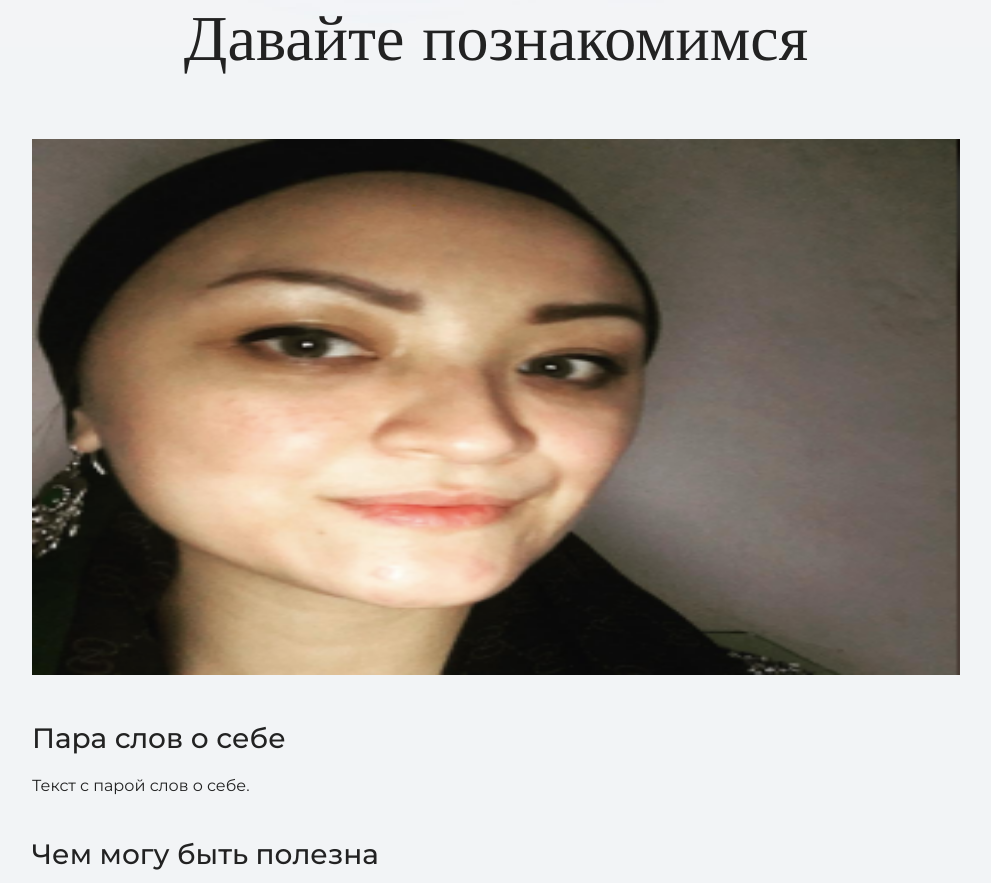
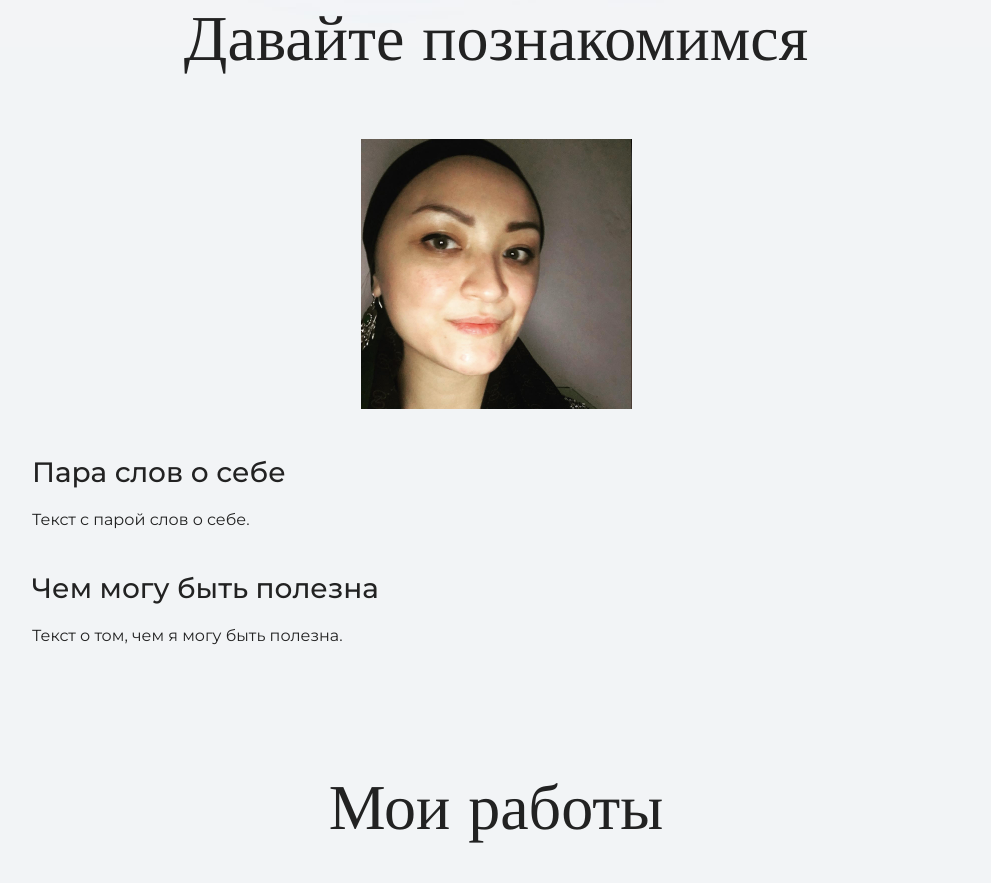
Before and after one commit to ElmiraMatyeva/junior-frontend, a plain HTML site: page index.html in a window 1280 px wide. Shown: the part 1033-1916 px from the top of the page, without its empty margins (144-1135 px from the left). Drawn offline with nearby package versions, Linux system fonts and the light colour scheme.

Commit message:
change image size

```diff
--- a/index.html
+++ b/index.html
@@ -28,7 +28,7 @@
       <div class="container">
         <h2 class="subheading">Давайте познакомимся</h2>
         <figure class="user-image">
-            <img src="files/user.png" width="928" height="536" alt="Elmira">
+            <img src="files/user.png" alt="Elmira">
         </figure>
         <h3>Пара слов о себе</h3>
         <p>Текст с парой слов о себе.</p>
```
